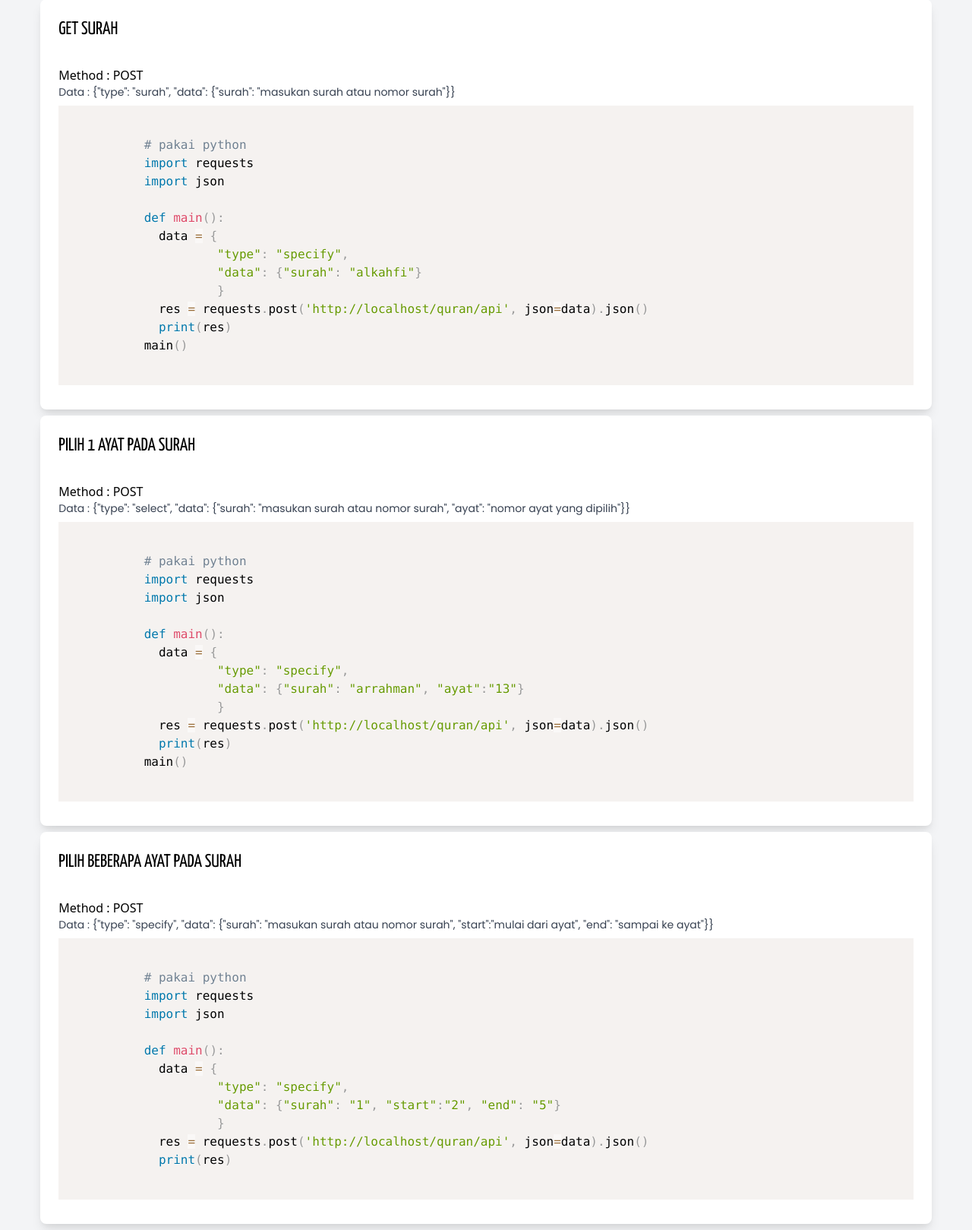
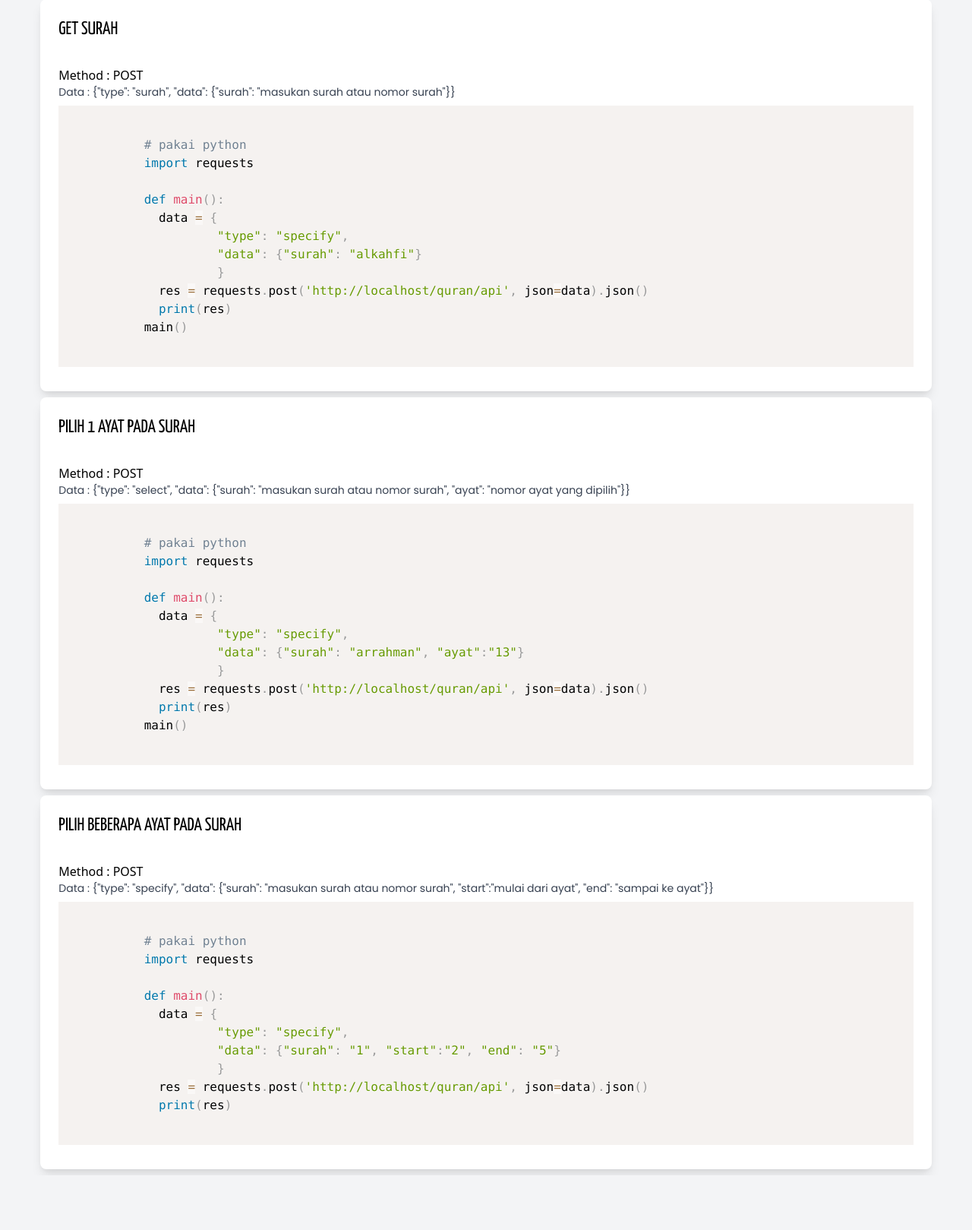
Before and after one commit to asmindev/web-quran, a Flask app: page /quran/api in a window 1280 px wide. Shown: the part 164-1783 px from the top of the page at 76% size. After the commit the page ends 1710 px from the top, so only its background shows below. Run offline with Flask 2, Linux system fonts and the light colour scheme.

Commit message:
first commits

```diff
--- a/requirements.txt
+++ b/requirements.txt
@@ -1,4 +1,3 @@
-beautifulsoup4==4.9.1
 bs4==0.0.1
 click==7.1.2
 Flask==1.1.2
@@ -8,4 +7,3 @@ MarkupSafe==1.1.1
 requests==2.7.0
 soupsieve==2.0.1
 Werkzeug==1.0.1
-telepot
--- a/templates/api.html
+++ b/templates/api.html
@@ -16,7 +16,6 @@
           <pre class="language-python"><code>
           # pakai python
           import requests
-          import json
 
           def main():
             data = {
@@ -35,7 +34,6 @@
           <pre class="language-python"><code>
           # pakai python
           import requests
-          import json
 
           def main():
             data = {
@@ -54,7 +52,6 @@
           <pre class="language-python text-left"><code>
           # pakai python
           import requests
-          import json
 
           def main():
             data = {
```
Also changed, not shown: 1 other file.
